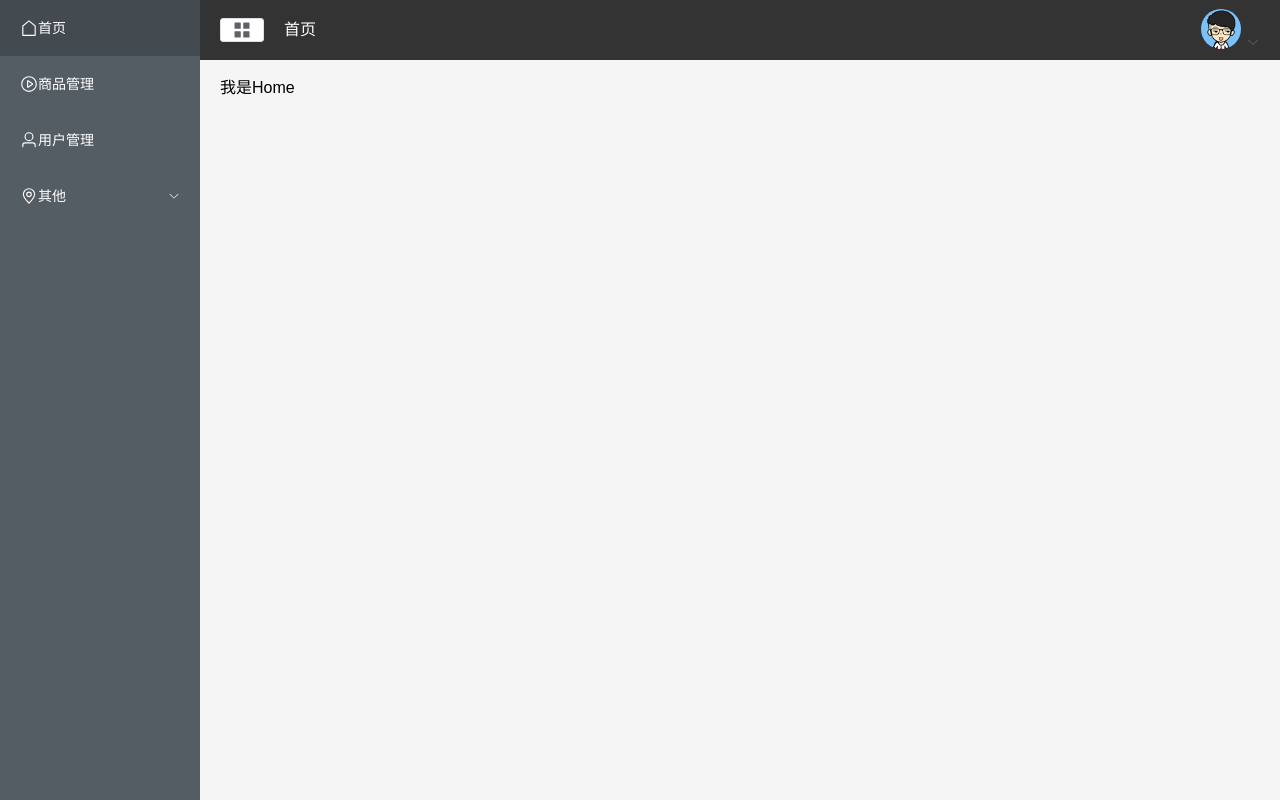
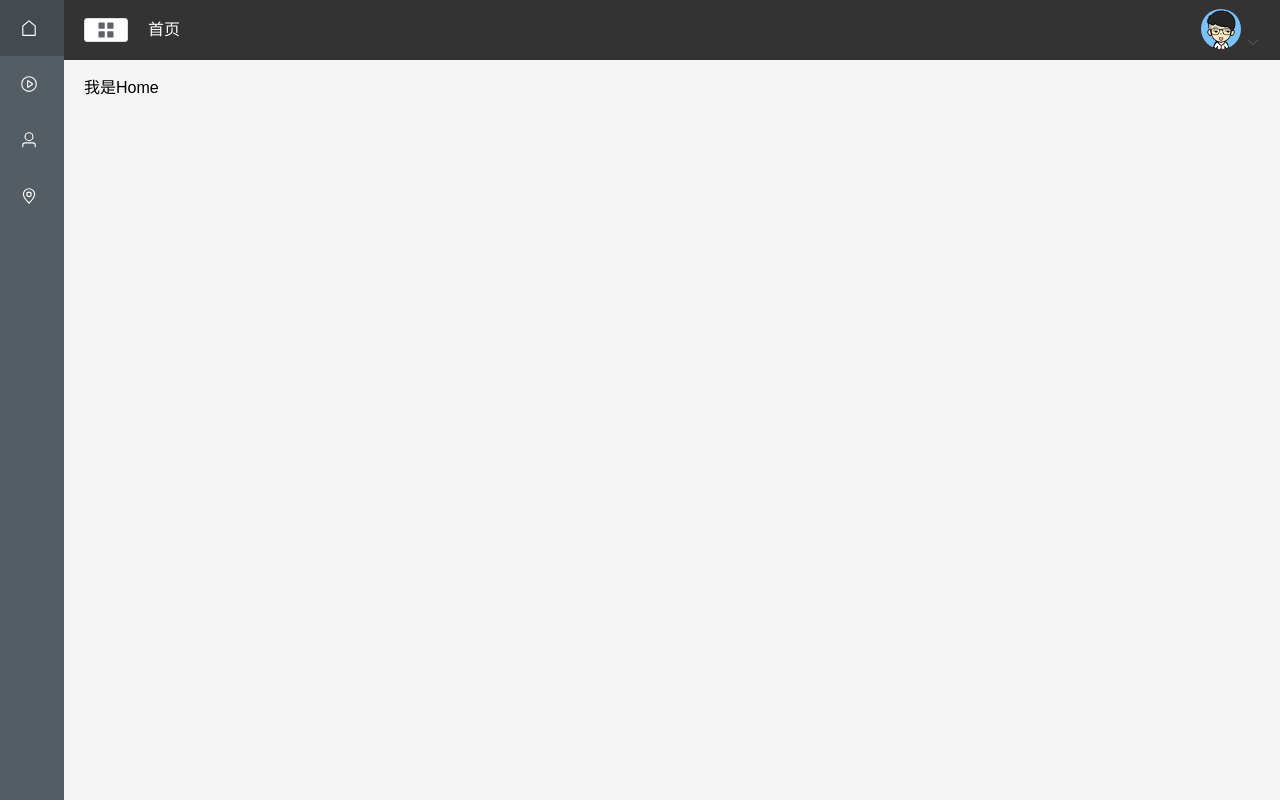
Before and after one commit to lining-lo/vue-project-refactoring, a Vue app: page / in a window 1280 px wide. Built offline with nearby package versions, Linux system fonts and the light colour scheme.

Commit message:
左侧菜单展开与折叠的实现

```diff
--- a/package.json
+++ b/package.json
@@ -13,7 +13,8 @@
     "element-plus": "^2.9.7",
     "less": "^4.2.2",
     "vue": "^3.5.13",
-    "vue-router": "^4.5.0"
+    "vue-router": "^4.5.0",
+    "vuex": "^4.1.0"
   },
   "devDependencies": {
     "@vitejs/plugin-vue": "^5.2.1",
--- a/src/components/CommonHeader.vue
+++ b/src/components/CommonHeader.vue
@@ -2,7 +2,7 @@
   <el-header>
     <div class="l-content">
       <!-- 图标的展示 -->
-      <el-button size="small">
+      <el-button size="small" @click="handleCollapse">
         <el-icon :size="20">
           <Menu />
         </el-icon>
@@ -31,7 +31,16 @@
 
 <script setup>
 import { ref, reactive } from 'vue'
+import { useStore } from 'vuex';
 
+//获取仓库
+const store = useStore()
+
+//点击折叠或展开左侧菜单的方法
+const handleCollapse = ()=>{
+  //调用仓库中的方法
+  store.commit('updateCollapse')
+}
 </script>
 
 <style lang='less' scoped>
--- a/src/components/commonAside.vue
+++ b/src/components/commonAside.vue
@@ -1,6 +1,7 @@
 <template>
-    <el-aside width="200px">
-        <el-menu background-color="#545c64" text-color="#fff">
+    <el-aside :width="store.state.isCollapse ? 'auto' : '200px'">
+        <el-menu :collapse="store.state.isCollapse" background-color="#545c64" text-color="#fff"
+            :collapse-transition="false">
             <el-menu-item v-for="item in noChildren" :key="item.path" :index="item.path">
                 <component class="icons" :is="item.icon"></component>
                 <span>{{ item.label }}</span>
@@ -20,6 +21,10 @@
 
 <script setup>
 import { ref, computed } from 'vue'
+import { useStore } from 'vuex';
+
+//获取仓库
+const store = useStore()
 //左侧菜单数据
 const list = ref([
     {
@@ -77,6 +82,7 @@ const hasChildren = computed(() => list.value.filter(item => item.children))
 <style lang='less' scoped>
 .el-menu {
     border-right: 0;
+
     .icons {
         width: 18px;
         height: 18px;
--- a/src/main.js
+++ b/src/main.js
@@ -9,6 +9,8 @@ import router from './router'
 import * as ElementPlusIconsVue from '@element-plus/icons-vue'
 //引入reset.less
 import './assets/less/index.less'
+//引入vuex
+import store from './store/index.js'
 
 const app = createApp(App)
 
@@ -20,5 +22,6 @@ for (const [key, component] of Object.entries(ElementPlusIconsVue)) {
 //element-plus全局引入
 app.use(ElementPlus)
 app.use(router)
+app.use(store)
 
 app.mount('#app')
--- /dev/null
+++ b/src/store/index.js
@@ -0,0 +1,14 @@
+import { createStore } from "vuex"
+
+export default createStore({
+    state: {
+        //控制菜单的折叠与展开
+        isCollapse: true
+    },
+    mutations: {
+        //更新菜单状态的方法
+        updateCollapse(state) {
+            state.isCollapse = !state.isCollapse
+        }
+    }
+})
--- a/src/views/Main/index.vue
+++ b/src/views/Main/index.vue
@@ -1,7 +1,7 @@
 <template>
     <div class="common-layout">
         <el-container>
-            <el-aside width="200px">
+            <el-aside width="auto">
                 <CommonAside />
             </el-aside>
             <el-container>
```
Also changed, not shown: 1 other file (tests, documents, lock files or other folders).
